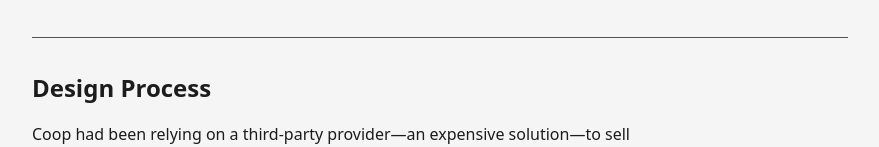
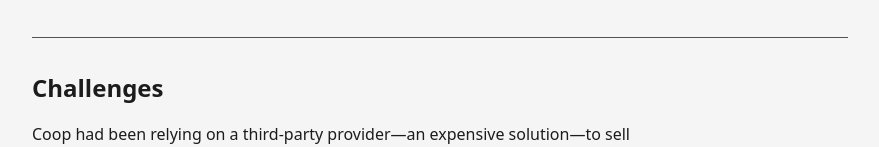
Before and after one commit to Koseioki/koseioki, a React (Vite) app: page /ux-design-cases/coop-management in a window 1280 px wide. Shown: the part 653-800 px from the top of the page, without its empty margins (200-1079 px from the left). Built offline with nearby package versions, Linux system fonts and the light colour scheme.

Commit message:
Update CaseDetail.jsx

```diff
--- a/src/CaseDetail.jsx
+++ b/src/CaseDetail.jsx
@@ -52,13 +52,15 @@
         <hr aria-hidden="true" />
 
 
+        <h2 className="headings">Challenges</h2>
+        {uxCase.problem.map((block, i) => (
+          <SectionRenderer key={`problem-${i}`} section={block} />
+        ))}
+
         <h2 className="headings">Design Process</h2>
 
 
-        <h3 className="sr-only">Challenges</h3>
-        {uxCase.problem.map((block, i) => (
-          <SectionRenderer key={`problem-${i}`} section={block} />
-        ))}
+
 
 
         <div>
```
